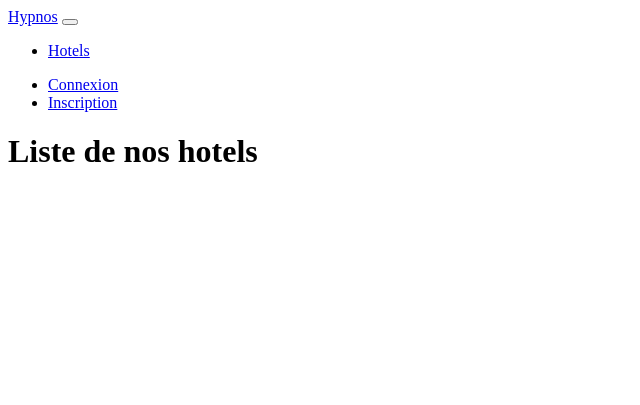
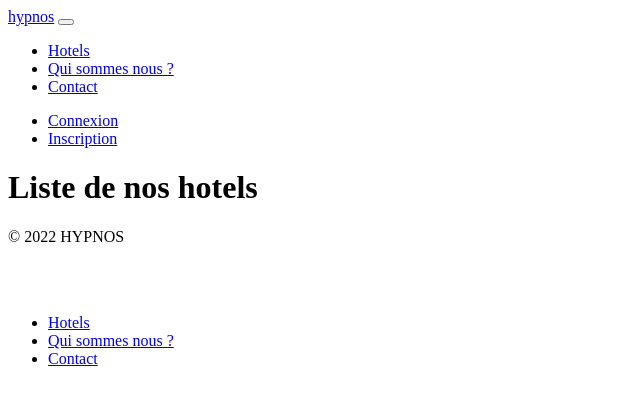
Before and after one commit to Nonoland/Studi_ECF, a Symfony app: template templates/hotel/index.html.twig in a window 1280 px wide. Shown: the top 405 px of the page, without its empty margins (0-640 px from the left). Run offline with Twig, Linux system fonts and the light colour scheme; the template is opened without the code that fills it, so the values that code supplies are empty; some libraries are stand-ins or nearby versions.

Commit message:
feat(NavBar): Better NavBar

```diff
--- a/assets/styles/app.scss
+++ b/assets/styles/app.scss
@@ -1,5 +1,9 @@
+@import url('https://fonts.googleapis.com/css2?family=Jost:ital,wght@0,100;0,200;0,300;0,400;0,500;0,600;0,700;0,800;0,900;1,100;1,200;1,300;1,400;1,500;1,600;1,700;1,800;1,900&display=swap');
+
 body {
     background-color: lightgray;
 }
 
 @import "~bootstrap/scss/bootstrap";
+
+@import "custom";
--- a/package.json
+++ b/package.json
@@ -24,6 +24,7 @@
         "build": "encore production --progress"
     },
     "dependencies": {
+        "bootstrap-icons": "^1.8.1",
         "sweetalert2": "^11.4.8",
         "yarn": "^1.22.18"
     }
--- a/templates/base.html.twig
+++ b/templates/base.html.twig
@@ -10,34 +10,37 @@
         {% block stylesheets %}
             {{ encore_entry_link_tags('app') }}
         {% endblock %}
+    </head>
+    <body id="{% block body_name %}{% endblock %}">
 
-        {% block javascripts %}
-            {{ encore_entry_script_tags('app') }}
-        {% endblock %}
-    </head>
-    <body>
-        <nav class="navbar navbar-expand-lg">
+        <nav class="navbar navbar-expand-lg fixed-top navbar-light bg-light">
             <div class="container-fluid">
-                <a href="/" class="navbar-brand">Hypnos</a>
-                <button class="navbar-toggler" type="button" data-bs-toggle="collapse" data-bs-target="#navbarNav" aria-controls="navbarNav" aria-expanded="false" aria-label="Toggle navigation">
+                <a href="/" class="navbar-brand">hypnos</a>
+                <button class="navbar-toggler" type="button" data-bs-toggle="collapse" data-bs-target="#navbarHypnos" aria-controls="navbarHypnos" aria-expanded="false" aria-label="Toggle navigation">
                     <span class="navbar-toggler-icon"></span>
                 </button>
-                <div class="collapse navbar-collapse">
+                <div class="collapse navbar-collapse justify-content-center bg-light" id="navbarHypnos">
                     <ul class="navbar-nav">
                         <li class="nav-item">
                             <a href="/hotels" class="nav-link">Hotels</a>
                         </li>
+                        <li class="nav-item">
+                            <a href="/qui-sommes-nous" class="nav-link">Qui sommes nous ?</a>
+                        </li>
+                        <li class="nav-item">
+                            <a href="/contact" class="nav-link">Contact</a>
+                        </li>
                     </ul>
                 </div>
-                <div class="collapse navbar-collapse justify-content-end">
+                <div class="collapse navbar-collapse justify-content-end bg-light" id="navbarHypnos">
                     <ul class="navbar-nav">
                         {% if app.user %}
                             <li class="nav-item">
-                                <a href="/mon-compte" class="nav-link">Mon compte</a>
+                                <a href="/mon-compte" class="nav-link"><i class="bi bi-person"></i>Mon compte</a>
                             </li>
                         {% else %}
                             <li class="nav-item">
-                                <a href="/connexion" class="nav-link">Connexion</a>
+                                <a href="/connexion" class="btn btn-secondary">Connexion</a>
                             </li>
                             <li class="nav-item">
                                 <a href="/inscription" class="nav-link">Inscription</a>
@@ -47,11 +50,29 @@
                 </div>
             </div>
         </nav>
-        <div class="container {% block body_name %}{% endblock %}">
-            {% block body %}
-            {% endblock %}
+
+        {% block body %}
+        {% endblock %}
+
+        <div class="container">
+            <footer class="d-flex flex-wrap justify-content-between align-items-center py-3 my-4 border-top">
+                <p class="col-md-4 mb-0 text-muted">© 2022 HYPNOS</p>
+
+                <a href="/" class="col-md-4 d-flex align-items-center justify-content-center mb-3 mb-md-0 me-md-auto link-dark text-decoration-none">
+                    <svg class="bi me-2" width="40" height="32"><use xlink:href="#bootstrap"></use></svg>
+                </a>
+
+                <ul class="nav col-md-4 justify-content-end">
+                    <li class="nav-item"><a href="#" class="nav-link px-2 text-muted">Hotels</a></li>
+                    <li class="nav-item"><a href="#" class="nav-link px-2 text-muted">Qui sommes nous ?</a></li>
+                    <li class="nav-item"><a href="#" class="nav-link px-2 text-muted">Contact</a></li>
+                </ul>
+            </footer>
         </div>
-        {% block script_footer %}
+
+        {{ encore_entry_script_tags('app') }}
+
+        {% block javascripts %}
         {% endblock %}
     </body>
 </html>
--- a/webpack.config.js
+++ b/webpack.config.js
@@ -1,5 +1,5 @@
 const Encore = require('@symfony/webpack-encore');
-const CssMinimizerPlugin = require("css-minimizer-webpack-plugin");
+//const CssMinimizerPlugin = require("css-minimizer-webpack-plugin");
 
 // Manually configure the runtime environment if not already configured yet by the "encore" command.
 // It's useful when you use tools that rely on webpack.config.js file.
@@ -72,9 +72,9 @@ Encore
     // uncomment if you're having problems with a jQuery plugin
     //.autoProvidejQuery()
 
-    .configureCssMinimizerPlugin((config) => {
+    /*.configureCssMinimizerPlugin((config) => {
         config.minify = CssMinimizerPlugin.cssnanoMinify
-    })
+    })*/
 ;
 
 module.exports = Encore.getWebpackConfig();
```
Also changed, not shown: assets/app.js (+7 -0 lines), assets/styles/custom.scss (added, +108 -0 lines), templates/home/index.html.twig (+16 -15 lines), public/assets/font/Tostada-Regular.ttf.woff (added), public/assets/img/panoramic_homepage.jpg (added), 6 other files.
